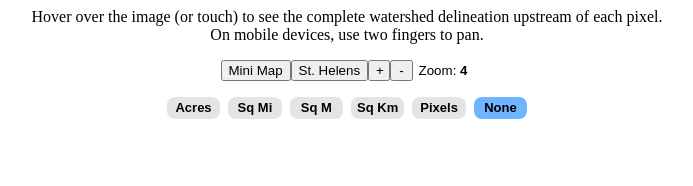
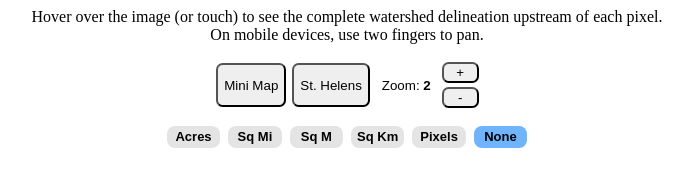
Before and after one commit to austinorr/demdag-web, a website built with Vite: page index.html in a window 1280 px wide. Shown: the whole page, without its empty margins (293-986 px from the left). Built offline with nearby package versions, Linux system fonts and the light colour scheme; files whose address does not match are found by name; what geotiff would draw is missing.

Commit message:
buff nav and zoom

```diff
--- a/index.html
+++ b/index.html
@@ -236,14 +236,13 @@
         margin: 0em 0.25em;
         width: 6ch;
         display: flex;
+        border-radius: 0.5em;
       }
       #area-units div:not(input:checked) {
-        border-radius: 0.5em;
         background-color: rgb(228, 228, 228);
         font-weight: bold;
       }
       #area-units div:has(input:checked) {
-        border-radius: 0.5em;
         background-color: rgb(110, 180, 255);
         font-weight: bold;
       }
@@ -259,6 +258,13 @@
       #area-units,
       button {
         font-family: sans-serif;
+      }
+      #nav-zoom button {
+        border-radius: 0.5em;
+        margin: 2px;
+      }
+      #nav-zoom > button {
+        margin: 3px;
       }
     </style>
   </head>
@@ -276,11 +282,9 @@
         delineation upstream of each pixel.<br />On mobile devices, use two
         fingers to pan.
       </div>
-      <div style="display: flex; margin-top: 1rem">
+      <div id="nav-zoom" style="display: flex; margin-top: 1rem">
         <button onclick="main('sm')">Mini Map</button>
         <button onclick="main('lg')">St. Helens</button>
-        <button onclick="adjustZoom(1)" style="width: 3ch">+</button>
-        <button onclick="adjustZoom(-1)" style="width: 3ch">-</button>
         <button
           style="
             pointer-events: none;
@@ -293,6 +297,10 @@
             style="width: 3ch; font-weight: bold"
           ></span>
         </button>
+        <div id="zoom-buttons" style="display: flex; flex-direction: column">
+          <button onclick="adjustZoom(1)" style="width: 5ch">+</button>
+          <button onclick="adjustZoom(-1)" style="width: 5ch">-</button>
+        </div>
       </div>
       <div id="area-units" style="display: flex; margin: 1rem"></div>
       <div
--- a/src/index.js
+++ b/src/index.js
@@ -567,7 +567,7 @@ document.querySelector("#canvas").addEventListener("pointermove", onMove);
 document.addEventListener("scroll", locateHUD);
 
 async function mainSM() {
-  zix = 4;
+  zix = 3;
   zoom = zooms[zix];
   await loadImages([discURL, finiURL, bgURL], initGL);
 }
```
